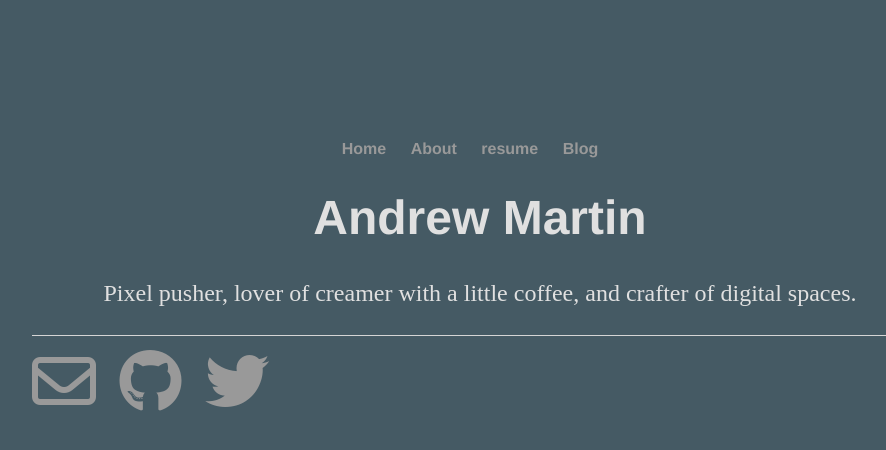
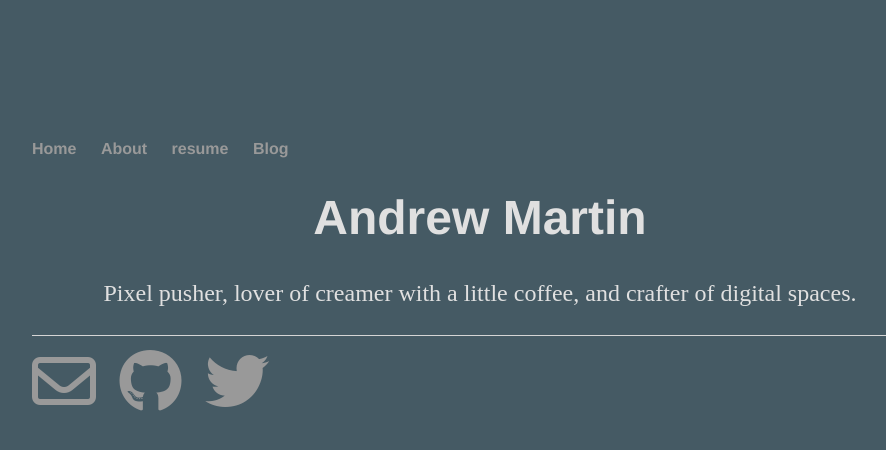
Before and after one commit to tindrew/my_blog, a Jekyll site: the page built from index.html, in a window 1280 px wide. Shown: the top 450 px of the page, without its empty margins (160-1046 px from the left). Built offline with Jekyll 4.4.1, drawn with Linux system fonts in a browser that asks for light colours; nearby versions of some CDN libraries.

Commit message:
Update main.css

```diff
--- a/css/main.css
+++ b/css/main.css
@@ -13,7 +13,7 @@ body {
   }
 }
 
-nav ul {
+nav ul li {
  text-align: center;
 }
 
@@ -27,7 +27,6 @@ nav ul, footer ul {
 nav ul li, footer ul li {
     display: inline;
     margin-right: 20px;
-    text-align: center;
 
 }
 
```
